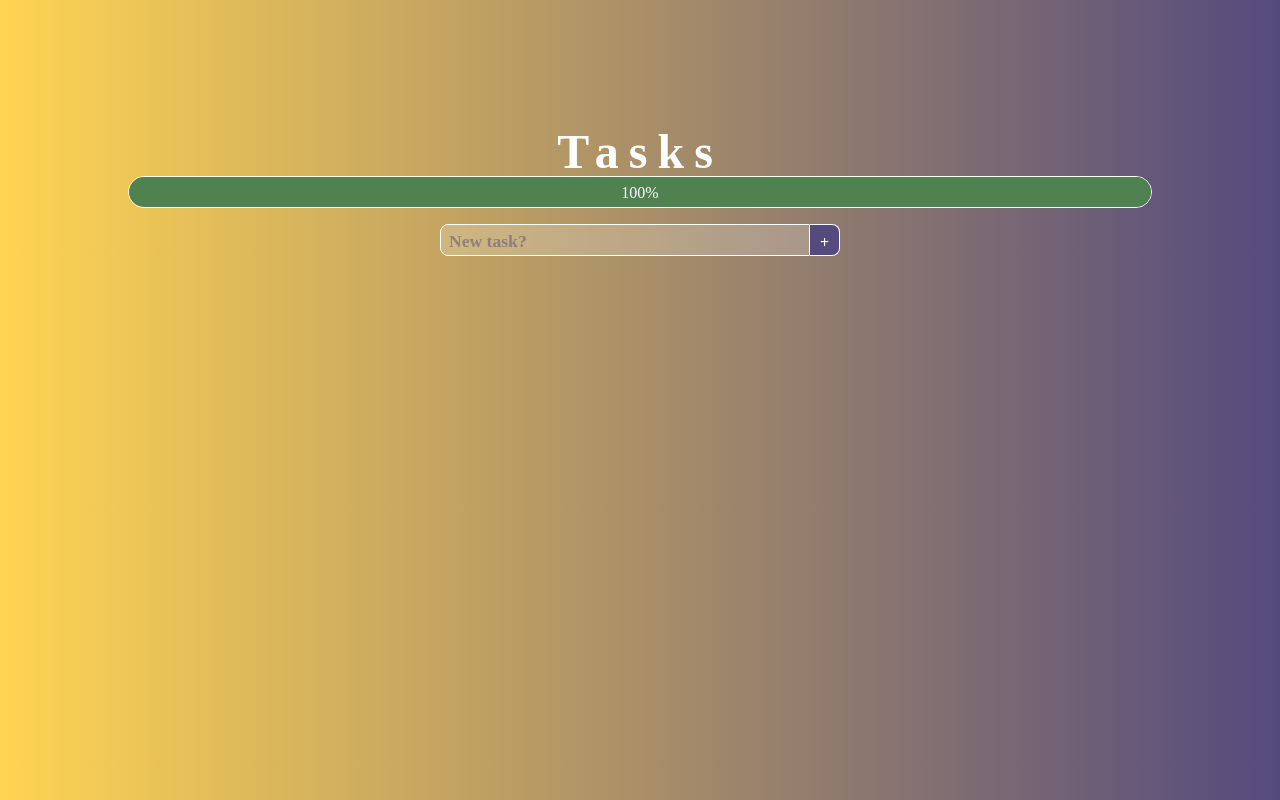
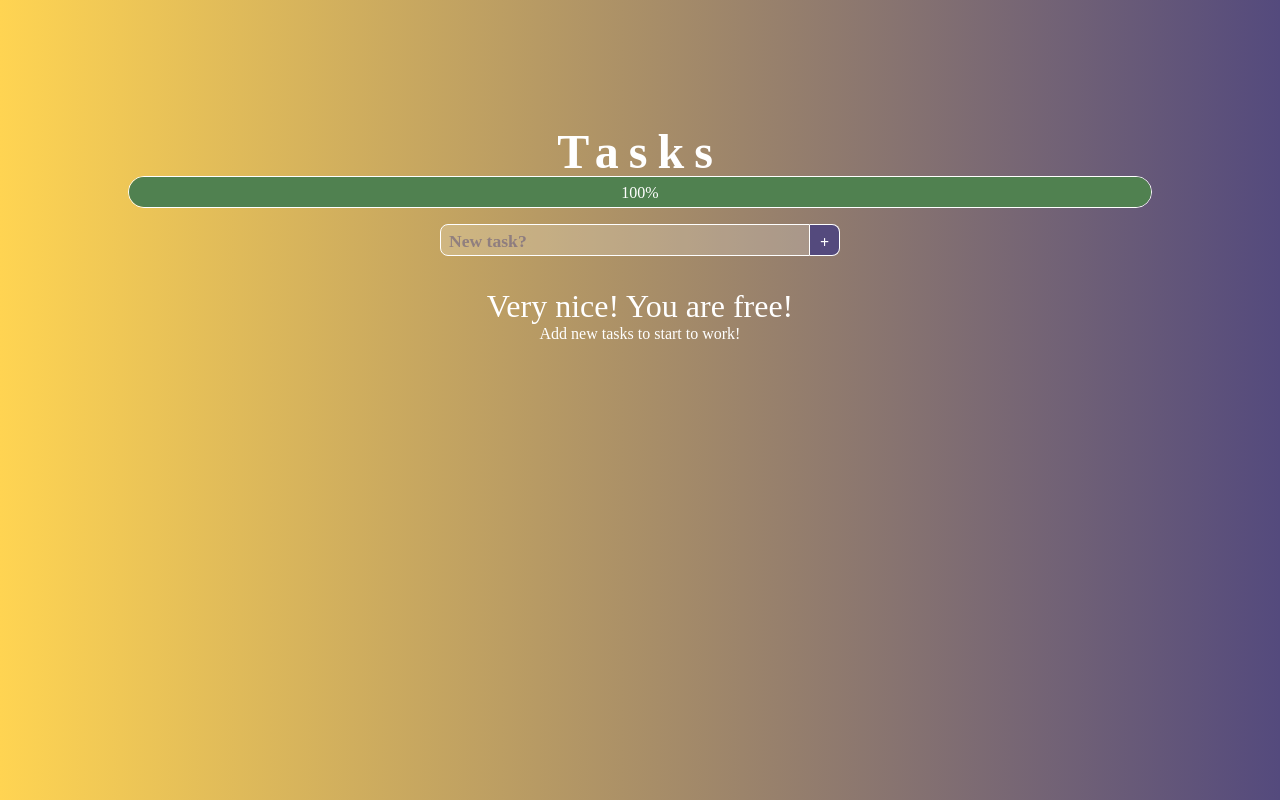
Before and after one commit to BrunoFerreira10/course-vue-2, a Vue app: page / in a window 1280 px wide. Built offline with nearby package versions, Linux system fonts and the light colour scheme; a web font is replaced by a local one.

Commit message:
Validate task names

```diff
--- a/src/components/Task.vue
+++ b/src/components/Task.vue
@@ -50,6 +50,7 @@ export default {
     color: #fff;
 
     overflow: unset;
+    cursor: pointer;
   }
 
   .open-task {
@@ -103,6 +104,9 @@ export default {
     color: #fff;
     font-size: 0.5rem;
     font-weight: 600;
+
+    cursor: pointer;
+    user-select: none;
   }
 
   button::selection {
--- a/src/components/TaskList.vue
+++ b/src/components/TaskList.vue
@@ -1,6 +1,12 @@
 <template>
   <div id="task-list">
-    <task v-for="task, id in tasks" :key="id" :task="task"/>
+    <template v-if="tasks.length > 0">
+      <task v-for="task in tasks" :key="task.name" :task="task"/>
+    </template>
+    <template v-else>
+      <p class="no-task">Very nice! You are free!</p>
+      <p>Add new tasks to start to work!</p>
+    </template>
   </div>
 </template>
 
@@ -30,5 +36,15 @@ export default {
 
   margin-top: 2rem;
 }
+p {
+  width: 100%;
+
+  text-align: center;
+  color: white;
+}
+
+.no-task {
+  font-size: 2rem;
+}
 
 </style>
--- a/src/eventbus.js
+++ b/src/eventbus.js
@@ -10,7 +10,14 @@ export default new Vue({
       if (task.text == "")
         return
 
-      this.tasks.push(task)
+      const sameName = t => t.text === task.text
+      const validName = this.tasks.filter(sameName).length == 0
+
+      if(validName)
+        this.tasks.push(task)
+      else
+        alert("We already have a task with '" + task.text + "' text!")
+
       this.$emit('taskAdded', task)
     },
 
```
